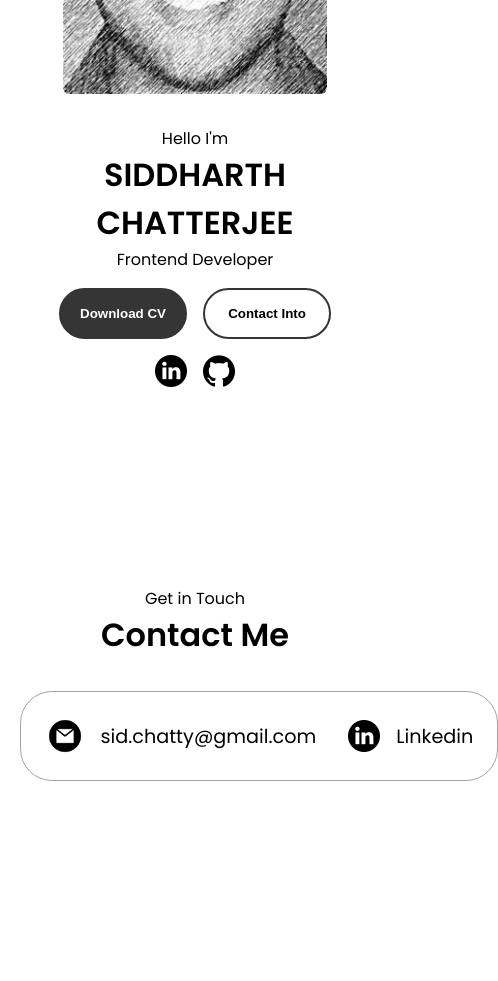
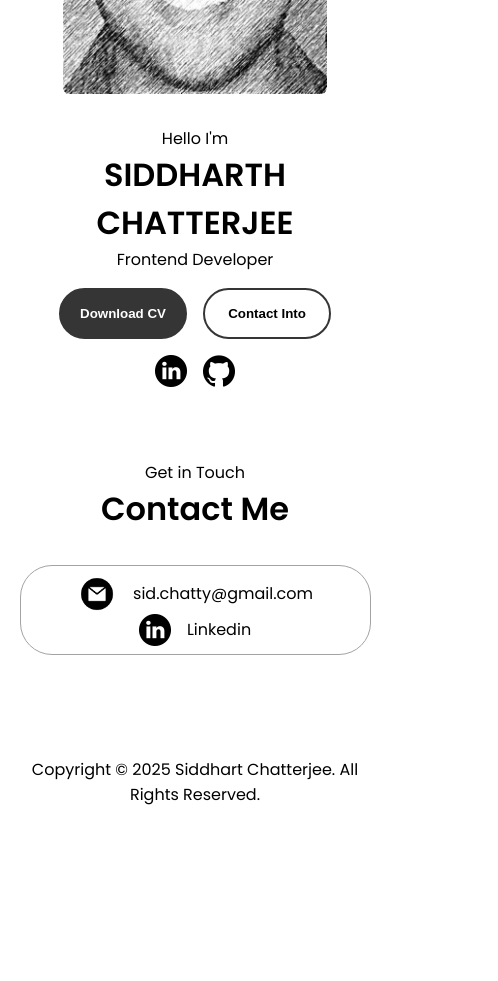
Before and after one commit to elSiD1011/Portfolio, a plain HTML site: page index.html in a window 390 px wide. Shown: the part 412-1393 px from the top of the page, 498 px wide, since content can reach past the window. Drawn offline with Linux system fonts and the light colour scheme.

Commit message:
17 July 2025

```diff
--- a/utils/main.css
+++ b/utils/main.css
@@ -237,6 +237,9 @@ nav, .footer-links {
         height: 80vh;
         margin-bottom: 5rem;
     }
+    #contact {
+        height: fit-content;
+    }
 }
 
 @media (max-width:1200px) {
@@ -259,6 +262,10 @@ nav, .footer-links {
 }
 
 @media(max-width:600px) {
+  #contact,
+  footer {
+    height: 40vh;
+  }
   #profile {
     height: 83vh;
     margin-bottom: 0;
@@ -285,4 +292,20 @@ nav, .footer-links {
     .title {
         font-size: 2rem;
     }
+     footer nav {
+    height: fit-content;
+    margin-bottom: 2rem;
+  }
+  .about-containers,
+  .contact-info-main-container,
+  .btn-container {
+    flex-wrap: wrap;
+  }
+  .contact-info-container {
+    margin: 0;
+  }
+  .contact-info-container p,
+  .nav-links li a {
+    font-size: 1rem;
+  }
 }
```
